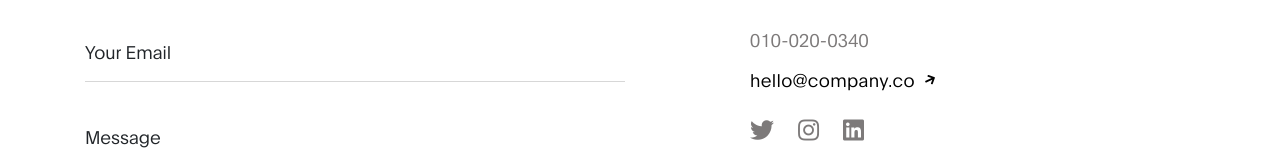
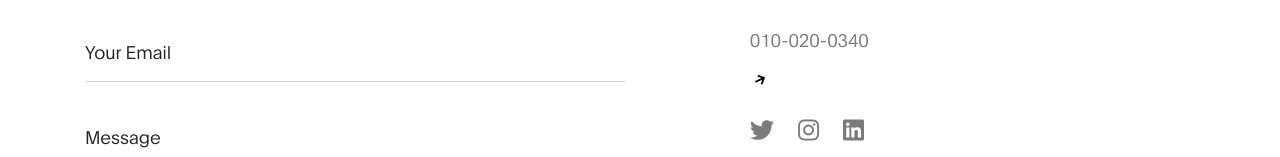
Before and after one commit to shandilyasaurav405/shandilyasaurav405.github.io, a plain HTML site: page index.html in a window 1280 px wide. Shown: the part 2774-2931 px from the top of the page. Drawn offline with Linux system fonts and the light colour scheme.

Commit message:
Update index.html

```diff
--- a/index.html
+++ b/index.html
@@ -358,7 +358,7 @@
 
                 <p>
                     <a href="#">
-                        hello@company.co
+
                     <i class="fas fa-arrow-right custom-icon"></i>
                     </a>
                 </p>
```
